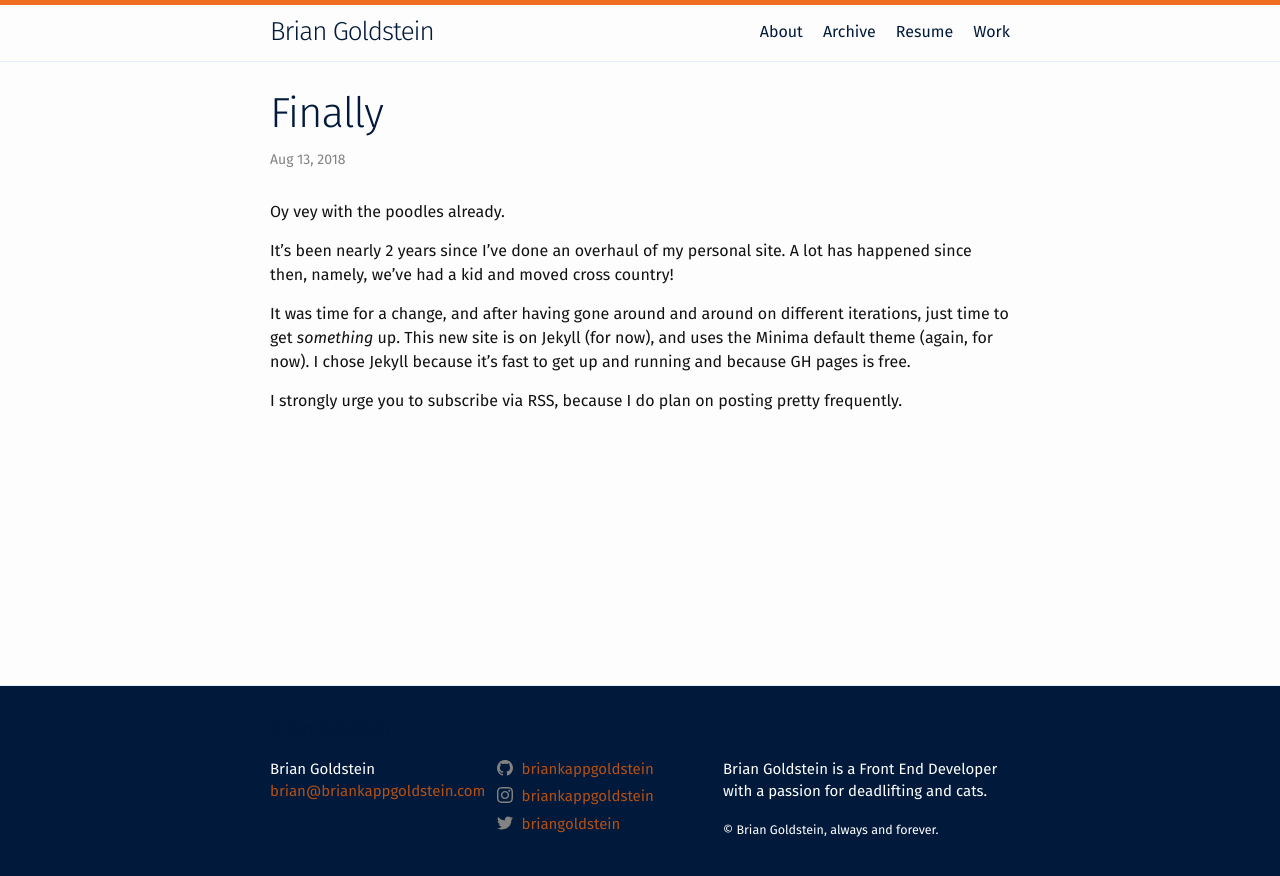
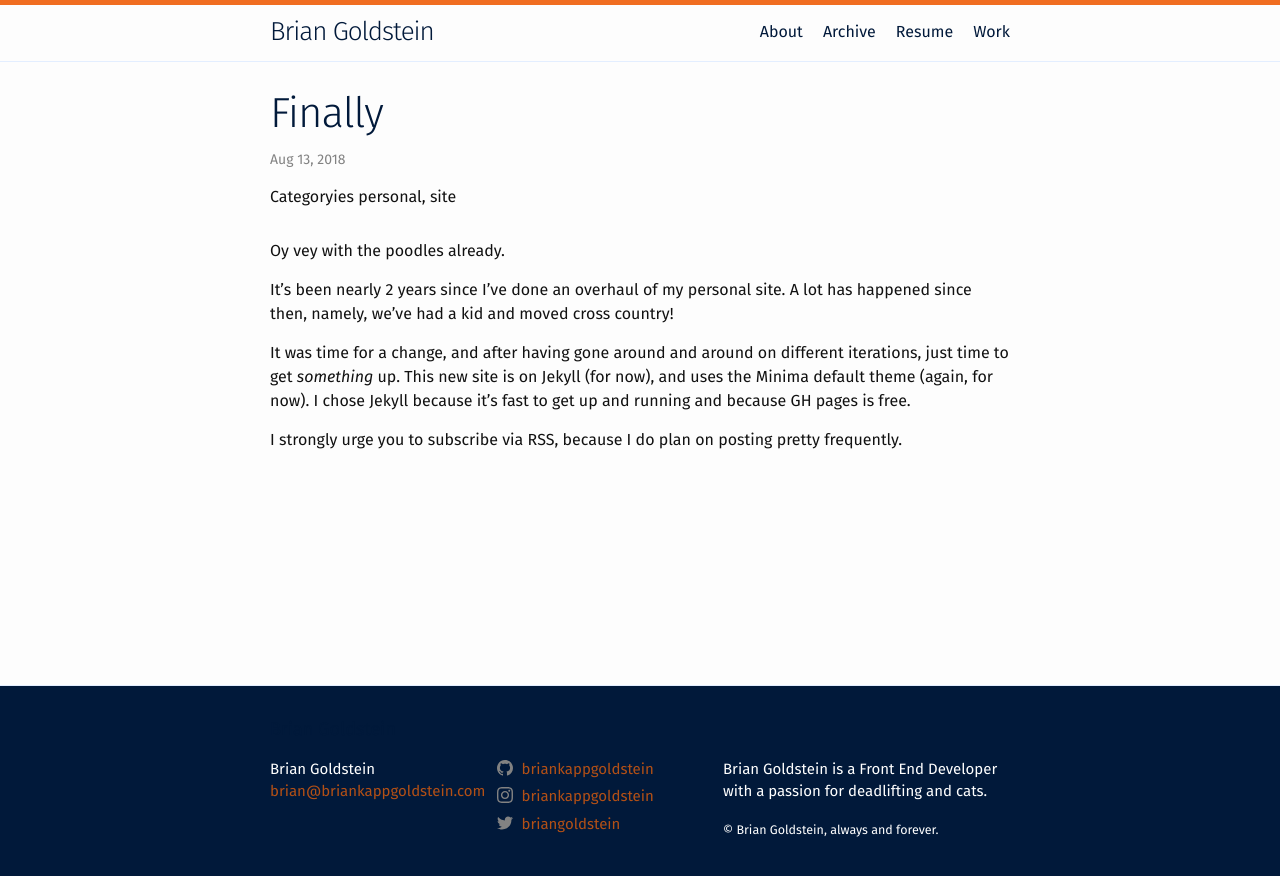
Before and after one commit to briankappgoldstein/new-site, a Jekyll site: the page built from _posts/2018-08-13-finally.markdown, in a window 1280 px wide. Shown: the top 876 px of the page. Built offline with Jekyll 4.4.1, drawn with Linux system fonts in a browser that asks for light colours.

Commit message:
page.categories

```diff
--- a/_layouts/post.html
+++ b/_layouts/post.html
@@ -13,11 +13,10 @@ layout: default
       {%- if page.author -%}
         • <span itemprop="author" itemscope itemtype="http://schema.org/Person"><span class="p-author h-card" itemprop="name">{{ page.author }}</span></span>
       {%- endif -%}</p>
-      <p>{% if post.categories.size > 0 %}
-            # Display categories
-            {{ post.categories | sort | join: ", " }}
-          {% endif %}
-      </p>
+      {% if page.categories.size > 0 %}
+          Categor{% if page.categories.size > 0 %}y{% endif %}{% if page.categories.size > 1 %}ies{% endif %}
+            {{ page.categories | sort | join: ", " }}
+      {% endif %}
   </header>
 
   <div class="post-content e-content" itemprop="articleBody">
```
